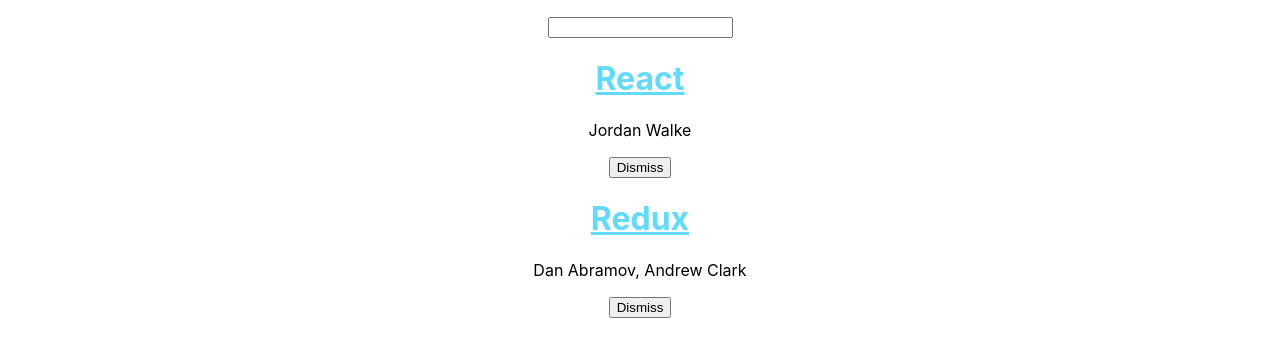
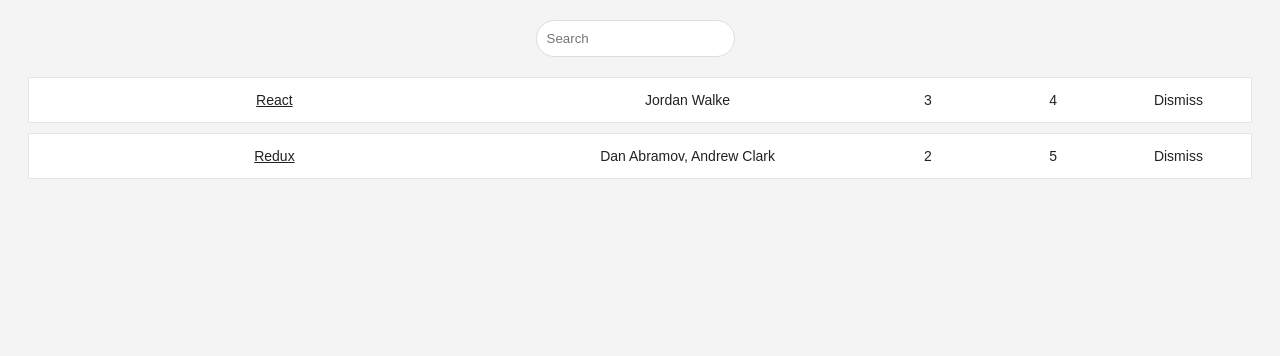
Before and after one commit to Doomfang3/hackernews-road-to-react, a React (Create React App) app: page / in a window 1280 px wide. Shown: the top 356 px of the page. Built offline with nearby package versions, Linux system fonts and the light colour scheme.

Commit message:
Use of functionnal components and styling

```diff
--- a/src/App.css
+++ b/src/App.css
@@ -1,8 +1,63 @@
-.App {
-  text-align: center;
-  margin-top: 1em;
+.page {
+  margin: 20px;
 }
 
-.App-link {
-  color: #61dafb;
+.interactions {
+  text-align: center;
 }
+
+.table {
+  margin: 20px 0;
+}
+
+.table-header {
+  display: flex;
+  line-height: 24px;
+  font-size: 16px;
+  padding: 0 10px;
+  justify-content: space-between;
+}
+
+.table-empty {
+  margin: 200px;
+  text-align: center;
+  font-size: 16px;
+}
+
+.table-row {
+  display: flex;
+  line-height: 24px;
+  white-space: nowrap;
+  margin: 10px 0;
+  padding: 10px;
+  background: #ffffff;
+  border: 1px solid #e3e3e3;
+}
+
+.table-header > span {
+  overflow: hidden;
+  text-overflow: ellipsis;
+  padding: 0 5px;
+}
+
+.table-row > span {
+  overflow: hidden;
+  text-overflow: ellipsis;
+  padding: 0 5px;
+}
+
+.button-inline {
+  border-width: 0;
+  background: transparent;
+  color: inherit;
+  text-align: inherit;
+  -webkit-font-smoothing: inherit;
+  padding: 0;
+  font-size: inherit;
+  cursor: pointer;
+}
+
+button-active {
+  border-radius: 0;
+  border-bottom: 1px solid #38BB6C;
+}
--- a/src/App.js
+++ b/src/App.js
@@ -1,59 +1,55 @@
-import React, { Component } from 'react';
-import Search from './Search';
-import Table from './Table';
-import './App.css';
-
+import React from "react";
+import Search from "./Search";
+import Table from "./Table";
+import "./App.css";
 
 const list = [
   {
-    title: 'React',
-    url: 'https://reactjs.org/',
-    author: 'Jordan Walke',
+    title: "React",
+    url: "https://reactjs.org/",
+    author: "Jordan Walke",
     num_comments: 3,
     points: 4,
-    objectID: 0,
+    objectID: 0
   },
   {
-    title: 'Redux',
-    url: 'https://redux.js.org/',
-    author: 'Dan Abramov, Andrew Clark',
+    title: "Redux",
+    url: "https://redux.js.org/",
+    author: "Dan Abramov, Andrew Clark",
     num_comments: 2,
     points: 5,
-    objectID: 1,
+    objectID: 1
   }
 ];
 
-class App extends Component {
-  constructor(props){
+class App extends React.Component {
+  constructor(props) {
     super(props);
     this.state = {
       list,
-      searchTerm: '',
-    }
+      searchTerm: ""
+    };
   }
 
-  onSearchChange = (event) => {
-    this.setState({ searchTerm:event.target.value });
-  }
+  onSearchChange = event => {
+    this.setState({ searchTerm: event.target.value });
+  };
 
   onDismiss = id => {
-    const updatedList = this.state.list.filter(item =>  item.objectID !== id);
+    const updatedList = this.state.list.filter(item => item.objectID !== id);
     this.setState({ list: updatedList });
   };
 
   render() {
     const { list, searchTerm } = this.state;
     return (
-      <div className="App">
-        <Search
-          value={searchTerm}
-          onChange={this.onSearchChange}
-        />
-        <Table
-          list={list}
-          pattern={searchTerm}
-          onDismiss={this.onDismiss}
-        />
+      <div className="page">
+        <div className="interactions">
+          <Search value={searchTerm} onChange={this.onSearchChange}>
+            Search
+          </Search>
+          <Table list={list} pattern={searchTerm} onDismiss={this.onDismiss} />
+        </div>
       </div>
     );
   }
--- /dev/null
+++ b/src/Button.js
@@ -0,0 +1,10 @@
+import React from "react";
+
+const Button = ({ onClick, className = "", children }) => (
+  <button onClick={onClick} className={className} type="button">
+    {" "}
+    {children}
+  </button>
+);
+
+export default Button;
--- a/src/Search.js
+++ b/src/Search.js
@@ -1,17 +1,14 @@
-import React, { Component } from 'react';
+import React from "react";
 
-class Search extends Component {
-  render() {
-    const { value, onChange } = this.props;
-    return (
-    <form>
-      <input
+const Search = ({ value, onChange, children }) => (
+  <form>
+    <input
       type="text"
       value={value}
       onChange={onChange}
-       />
-    </form> );
-  }
-}
+      placeholder={children}
+    />
+  </form>
+);
 
 export default Search;
--- a/src/Table.js
+++ b/src/Table.js
@@ -1,26 +1,41 @@
-import React, { Component } from 'react';
+import React from "react";
+import Button from "./Button";
 
-const isSearched = searchTerm =>  item => item.title.toLowerCase().includes(searchTerm.toLowerCase());
-;
+const isSearched = searchTerm => item =>
+  item.title.toLowerCase().includes(searchTerm.toLowerCase());
+  const largeColumn = {
+    width: '40%',
+  };
+  const midColumn = {
+    width: '30%',
+  };
+  const smallColumn = {
+    width: '10%',
+  };
 
-class Table extends Component {
-  render() {
-    const { list, pattern, onDismiss } = this.props;
-    return (
-      <div>
-        {list.filter(isSearched(pattern)).map(item =>
-          <div key={item.objectID}>
-            <a className="App-link" href={item.url} target="_blank" rel="noopener noreferrer"><h1>{item.title}</h1></a>
-            <p>{item.author}</p>
-            <span>
-              <button onClick={() => onDismiss(item.objectID)} type="button"> Dismiss
-              </button>
-            </span>
-          </div>
-        )}
+const Table = ({ list, pattern, onDismiss }) => (
+  <div className="table">
+    {list.filter(isSearched(pattern)).map(item => (
+      <div key={item.objectID} className="table-row">
+        <span style={largeColumn}>
+          <a href={item.url} target="_blank" rel="noopener noreferrer">
+            {item.title}
+          </a>
+        </span>
+        <span style={midColumn}>{item.author}</span>
+        <span style={smallColumn}>{item.num_comments}</span>
+        <span style={smallColumn}>{item.points}</span>
+        <span style={smallColumn}>
+          <Button
+            onClick={() => onDismiss(item.objectID)}
+            className="button-inline"
+          >
+            Dismiss
+          </Button>
+        </span>
       </div>
-    );
-  }
-}
+    ))}
+  </div>
+);
 
 export default Table;
--- a/src/index.css
+++ b/src/index.css
@@ -1,14 +1,40 @@
 body {
-  margin: 0;
-  padding: 0;
-  font-family: -apple-system, BlinkMacSystemFont, "Segoe UI", "Roboto", "Oxygen",
-    "Ubuntu", "Cantarell", "Fira Sans", "Droid Sans", "Helvetica Neue",
-    sans-serif;
-  -webkit-font-smoothing: antialiased;
-  -moz-osx-font-smoothing: grayscale;
+  color: #222;
+  background: #f4f4f4;
+  font: 400 14px CoreSans, Arial, sans-serif;
 }
 
-code {
-  font-family: source-code-pro, Menlo, Monaco, Consolas, "Courier New",
-    monospace;
+a {
+  color: #222;
 }
+
+a:hover {
+  text-decoration: underline;
+}
+
+ul,
+li {
+  list-style: none;
+  padding: 0;
+  margin: 0;
+}
+
+input {
+  padding: 10px;
+  border-radius: 85px;
+  margin-right: 10px;
+  border: 1px solid #dddddd;
+}
+
+button {
+  padding: 10px;
+  border-radius: 5px;
+  border: 1px solid #dddddd;
+  background: transparent;
+  color: #808080;
+  cursor: pointer;
+}
+
+button:hover {
+  color: #222;
+}
```
